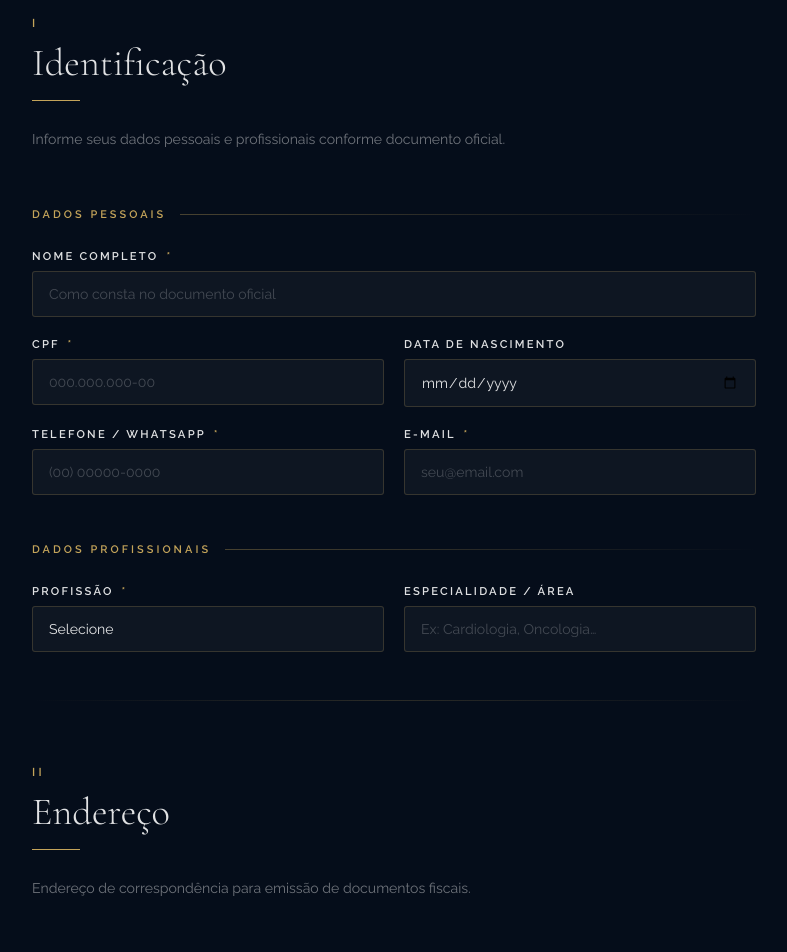
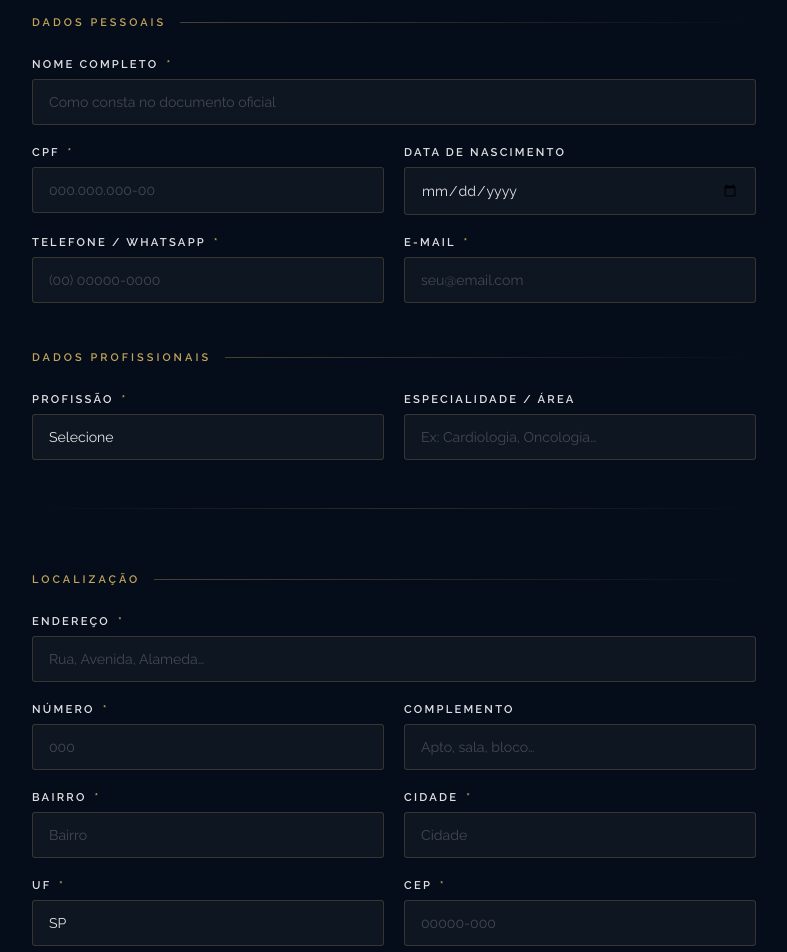
Before and after one commit to institutomdtalk/application, a plain HTML site: page index.html in a window 1280 px wide. Shown: the part 820-1772 px from the top of the page, without its empty margins (246-1033 px from the left). Drawn offline with nearby package versions, Linux system fonts and the light colour scheme.

Commit message:
Update index.html

```diff
--- a/index.html
+++ b/index.html
@@ -688,13 +688,7 @@
   <section class="form-section">
 
     <!-- I. IDENTIFICAÇÃO -->
-    <div data-reveal>
-      <span class="section-label">I</span>
-      <h2 class="section-title">Identificação</h2>
-      <p class="section-desc">Informe seus dados pessoais e profissionais conforme documento oficial.</p>
-    </div>
-
-    <div class="form-block" data-reveal>
+<div class="form-block" data-reveal>
       <div class="block-label">Dados pessoais</div>
       <div class="form-grid col-2">
         <div class="field col-full">
@@ -750,13 +744,7 @@
     <div style="height:1px;background:linear-gradient(to right,transparent,rgba(196,164,90,.2),transparent);margin:16px 0 64px;" data-reveal></div>
 
     <!-- II. ENDEREÇO -->
-    <div data-reveal>
-      <span class="section-label">II</span>
-      <h2 class="section-title">Endereço</h2>
-      <p class="section-desc">Endereço de correspondência para emissão de documentos fiscais.</p>
-    </div>
-
-    <div class="form-block" data-reveal>
+<div class="form-block" data-reveal>
       <div class="block-label">Localização</div>
       <div class="form-grid col-2">
         <div class="field col-full" style="grid-column:1/-1;">
@@ -809,13 +797,7 @@
     <div style="height:1px;background:linear-gradient(to right,transparent,rgba(196,164,90,.2),transparent);margin:16px 0 64px;" data-reveal></div>
 
     <!-- III. MODALIDADE -->
-    <div data-reveal>
-      <span class="section-label">III</span>
-      <h2 class="section-title">Modalidade</h2>
-      <p class="section-desc">Selecione o formato de aula e leia atentamente as condições de pagamento e cancelamento antes de prosseguir.</p>
-    </div>
-
-    <div class="form-block" data-reveal>
+<div class="form-block" data-reveal>
       <div class="block-label">Formato de aula</div>
       <div class="form-grid col-2">
         <div class="field">
```
